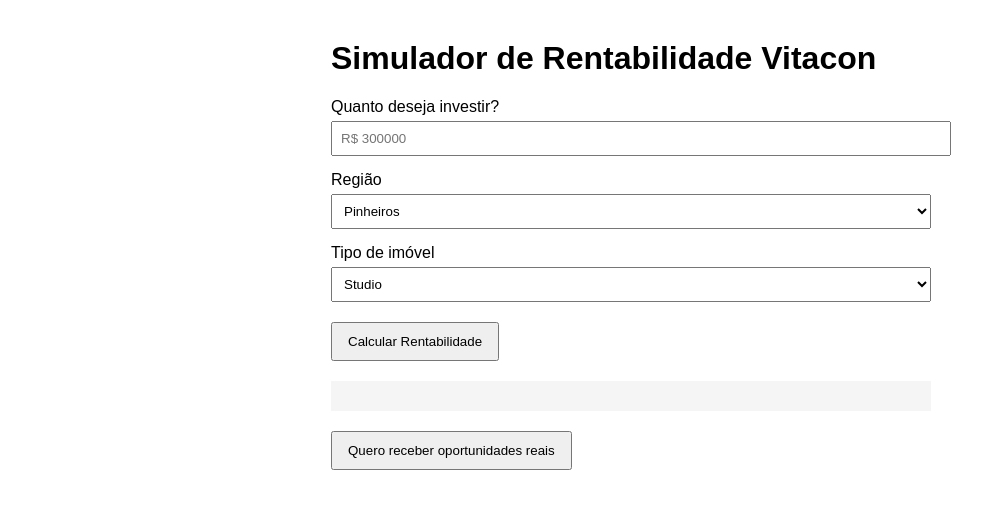
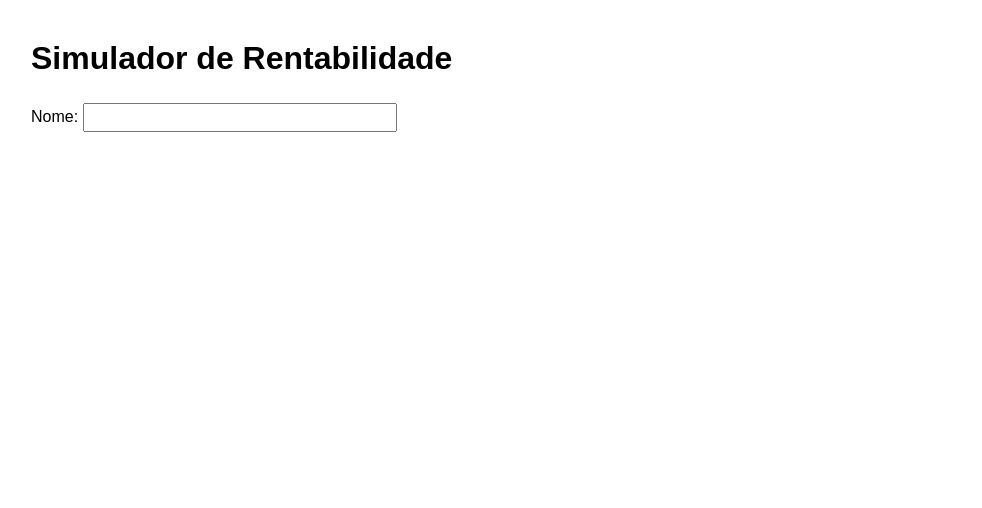
Before and after one commit to LHLVilar/simulador-rentabilidade, a website: page public/index.html in a window 1280 px wide. Shown: the whole page, without its empty margins (9-991 px from the left). Drawn offline with Linux system fonts and the light colour scheme.

```diff
--- a/public/index.html
+++ b/public/index.html
@@ -3,36 +3,19 @@
 <head>
   <meta charset="UTF-8">
   <title>Simulador de Rentabilidade</title>
-  <link rel="stylesheet" href="css/styles.css">
+  <style>
+    body { font-family: Arial, sans-serif; margin: 40px; }
+    label { display: block; margin-top: 10px; }
+    input, select { width: 300px; padding: 5px; margin-top: 5px; }
+    button { margin-top: 20px; padding: 10px 20px; }
+    #resultado { margin-top: 30px; }
+  </style>
 </head>
 <body>
-  <div class="container">
-    <h1>Simulador de Rentabilidade Vitacon</h1>
 
-    <div class="form">
-      <label>Quanto deseja investir?</label>
-      <input type="number" id="investment" placeholder="R$ 300000">
+  <h1>Simulador de Rentabilidade</h1>
 
-      <label>Região</label>
-      <select id="region">
-        <option value="Pinheiros">Pinheiros</option>
-        <option value="Itaim">Itaim</option>
-      </select>
-
-      <label>Tipo de imóvel</label>
-      <select id="type">
-        <option value="Studio">Studio</option>
-        <option value="1Quarto">1 Quarto</option>
-      </select>
-
-      <button id="simulateBtn">Calcular Rentabilidade</button>
-    </div>
-
-    <div id="result"></div>
-
-    <button id="leadBtn">Quero receber oportunidades reais</button>
-  </div>
-
-  <script src="js/app.js"></script>
-</body>
-</html>
+  <form id="simuladorForm">
+    <label>Nome:
+      <input type="text" name="nome" required>
+    </label>
```
